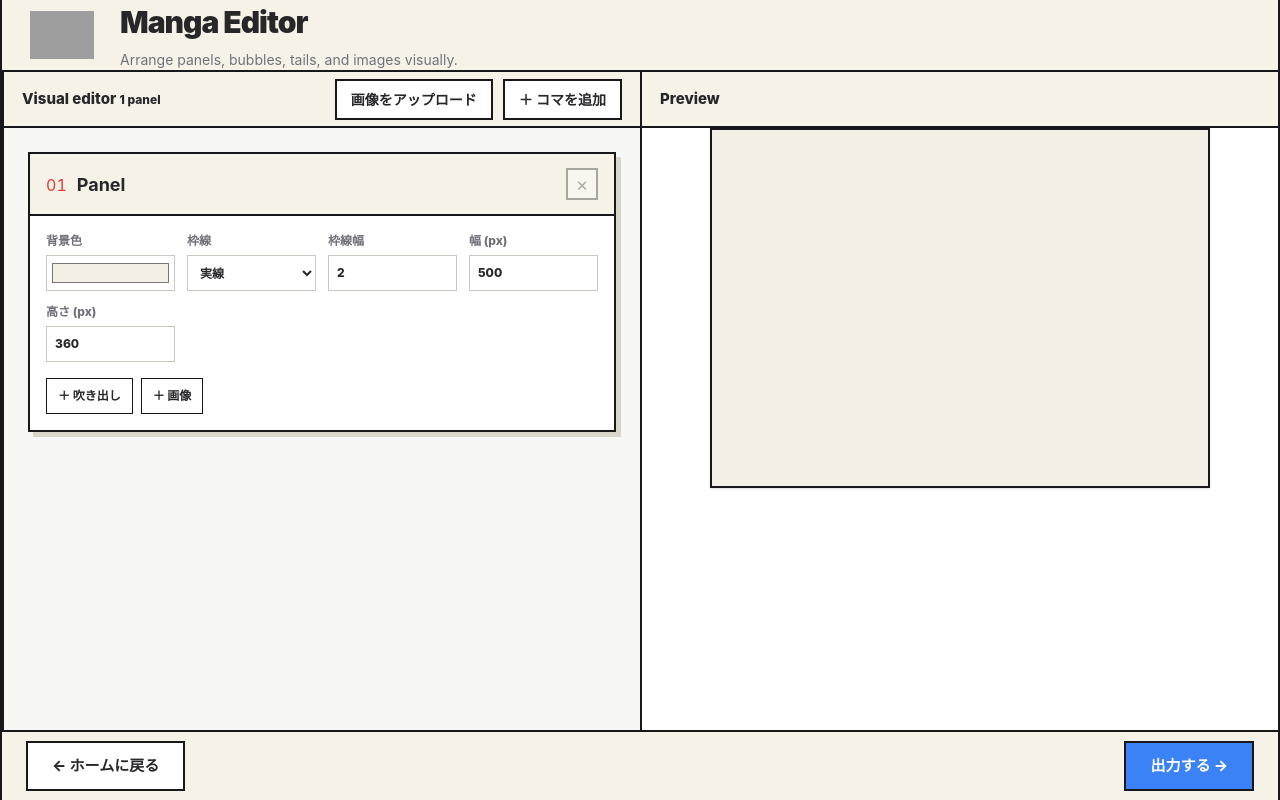
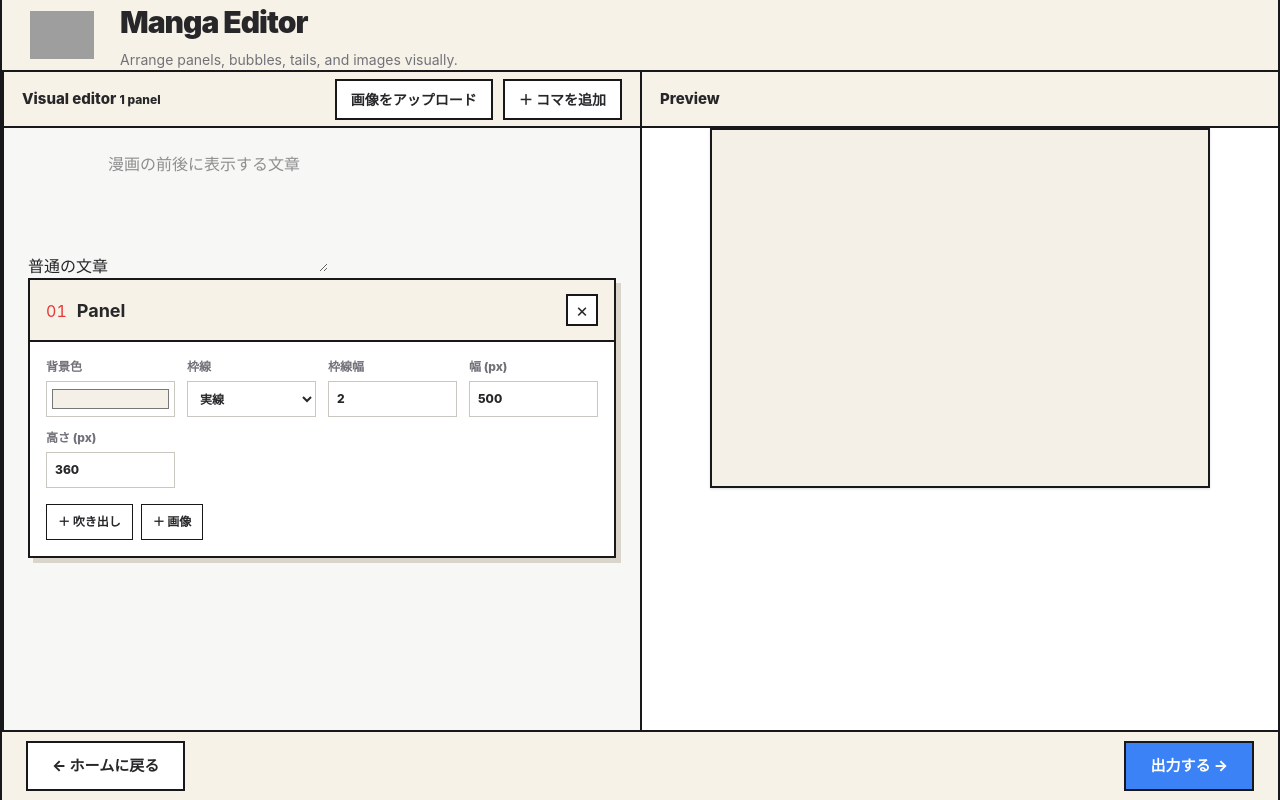
Before and after one commit to Koufuu15/MangaDown, a Vue app: page /write-md in a window 1280 px wide. Built offline with nearby package versions, Linux system fonts and the light colour scheme; grey boxes are pictures that could not be loaded.

Commit message:
画像のドラッグや普通の文章を追加

```diff
--- a/src/components/manga/Panel.vue
+++ b/src/components/manga/Panel.vue
@@ -1,4 +1,5 @@
 <script setup>
+import { ref } from "vue"
 import { resolveAsset } from "@/utils/assetResolver"
 import Bubble from "./Bubble.vue"
 
@@ -8,6 +9,40 @@ defineProps({
     required: true
   }
 })
+
+const drag = ref(null)
+
+function startDrag(event, target) {
+  if (event.button !== 0) return
+
+  const panelElement = event.currentTarget.closest(".relative")
+  const rect = panelElement.getBoundingClientRect()
+  drag.value = {
+    target,
+    startX: event.clientX,
+    startY: event.clientY,
+    x: target.position?.x ?? 0,
+    y: target.position?.y ?? 0,
+    width: rect.width,
+    height: rect.height
+  }
+  event.currentTarget.setPointerCapture?.(event.pointerId)
+  event.preventDefault()
+}
+
+function moveDrag(event) {
+  if (!drag.value) return
+
+  const current = drag.value
+  current.target.position = {
+    x: current.x + (event.clientX - current.startX) / current.width * 100,
+    y: current.y + (event.clientY - current.startY) / current.height * 100
+  }
+}
+
+function endDrag() {
+  drag.value = null
+}
 </script>
 
 <template>
@@ -38,6 +73,10 @@ defineProps({
         :style="{
           zIndex: bubble.layer
         }"
+        @pointerdown="startDrag($event, bubble)"
+        @pointermove="moveDrag"
+        @pointerup="endDrag"
+        @pointercancel="endDrag"
       />
 
       <!-- Image -->
@@ -54,6 +93,10 @@ defineProps({
           height: (image.size?.height ?? 100) + 'px',
           zIndex: image.layer
         }"
+        @pointerdown="startDrag($event, image)"
+        @pointermove="moveDrag"
+        @pointerup="endDrag"
+        @pointercancel="endDrag"
       />
 
     </template>
@@ -61,6 +104,18 @@ defineProps({
 </template>
 
 <style scoped>
+.bubble,
+img {
+  cursor: grab;
+  touch-action: none;
+  user-select: none;
+}
+
+.bubble:active,
+img:active {
+  cursor: grabbing;
+}
+
 p {
   margin: 0;
   word-break: break-word;
--- a/src/components/renderer/MangaBlock.vue
+++ b/src/components/renderer/MangaBlock.vue
@@ -5,10 +5,14 @@ import Viewer from "../manga/Viewer.vue"
 import parseManga from "@/parser/manga/parseManga"
 
 const props=defineProps({
-    content:String
+    content:String,
+    panels: {
+        type: Array,
+        default: null
+    }
 })
 
-const manga=computed(()=>parseManga(props.content))
+const manga=computed(()=>props.panels ? { panels: props.panels } : parseManga(props.content))
 </script>
 
 <template>
--- a/src/components/renderer/Renderer.vue
+++ b/src/components/renderer/Renderer.vue
@@ -12,6 +12,10 @@ const props = defineProps({
     content: {
         type: String,
         default: ""
+    },
+    panels: {
+        type: Array,
+        default: null
     }
 })
 
@@ -28,6 +32,7 @@ const blocks = computed(() => parseMarkdown(props.content))
             <MangaBlock
                 v-else-if="block.type===BLOCK_TYPES.MANGA"
                 :content="block.content"
+                :panels="props.panels"
             />
         </template>
     </div>
--- a/src/views/writeMD.vue
+++ b/src/views/writeMD.vue
@@ -1,7 +1,7 @@
 <script setup>
 import "../assets/writeMD.css"
 
-import { computed, ref } from "vue"
+import { computed, ref, watch } from "vue"
 import { useRouter } from "vue-router"
 
 import Renderer from "@/components/renderer/Renderer.vue"
@@ -25,7 +25,8 @@ const selectedFile = ref(null)
 const assets = ref([])
 
 const initialContent = localStorage.getItem("content") ?? ""
-const initialMangaBlock = parseMarkdown(initialContent).find(block => block.type === "manga")
+const initialBlocks = parseMarkdown(initialContent)
+const initialMangaBlock = initialBlocks.find(block => block.type === "manga")
 
 const createPanel = () => ({
   position: { x: 0, y: 0 },
@@ -40,6 +41,13 @@ const createPanel = () => ({
 const manga = ref(initialMangaBlock ? parseManga(initialMangaBlock.content).panels : [])
 if (manga.value.length === 0) manga.value.push(createPanel())
 
+const markdownText = ref(
+  initialBlocks
+    .filter(block => block.type === "markdown")
+    .map(block => block.content.trim())
+    .filter(Boolean)
+    .join("\n\n")
+)
 const content = ref("")
 
 const mobileView = ref("editor")
@@ -89,7 +97,10 @@ function serializeManga() {
 }
 
 function syncContent() {
-  content.value = serializeManga()
+  const parts = []
+  if (markdownText.value.trim()) parts.push(markdownText.value.trim())
+  if (manga.value.length > 0) parts.push(serializeManga())
+  content.value = parts.join("\n\n")
   localStorage.setItem("content", content.value)
 }
 
@@ -99,7 +110,6 @@ function addPanel() {
 }
 
 function removePanel(panelIndex) {
-  if (manga.value.length === 1) return
   manga.value.splice(panelIndex, 1)
   syncContent()
 }
@@ -195,6 +205,8 @@ function selectAsset(asset) {
   pickerOpen.value = false
 }
 
+watch(manga, syncContent, { deep: true })
+
 const panelCountLabel = computed(() => `${manga.value.length} panel${manga.value.length === 1 ? "" : "s"}`)
 syncContent()
 </script>
@@ -239,10 +251,15 @@ syncContent()
         </div>
 
         <div class="write-md-form">
+          <label class="write-md-plain-text">
+            <span>普通の文章</span>
+            <textarea v-model="markdownText" rows="5" placeholder="漫画の前後に表示する文章" @input="syncContent" />
+          </label>
+
           <article v-for="(panel, panelIndex) in manga" :key="panelIndex" class="write-md-panel-card">
             <header class="write-md-card-header">
               <div><span class="write-md-index">{{ String(panelIndex + 1).padStart(2, "0") }}</span><strong>Panel</strong></div>
-              <button class="write-md-icon-button" :disabled="manga.length === 1" title="コマを削除" @click="removePanel(panelIndex)">×</button>
+              <button class="write-md-icon-button" title="コマを削除" @click="removePanel(panelIndex)">×</button>
             </header>
             <div class="write-md-fields">
               <label>背景色<input v-model="panel.backgroundColor" type="color" @change="syncContent"></label>
@@ -289,7 +306,7 @@ syncContent()
         </div>
 
         <div class="write-md-preview">
-          <Renderer :content="content" />
+          <Renderer :content="content" :panels="manga" />
         </div>
       </section>
     </main>
```
